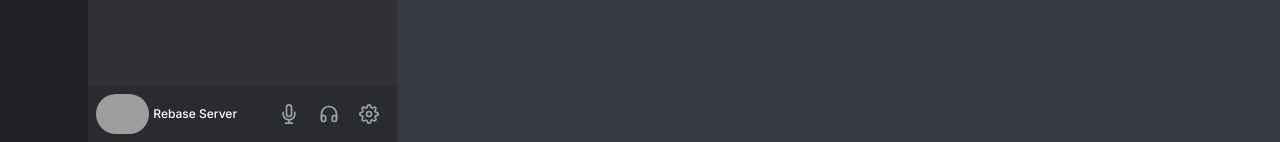
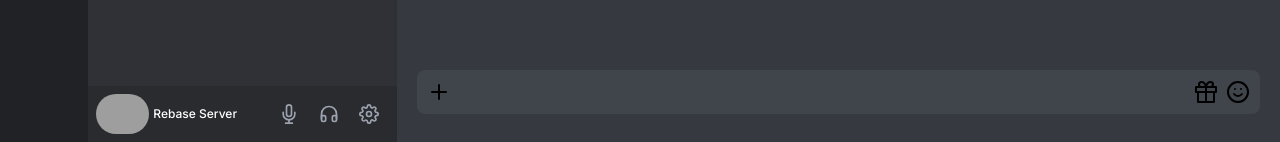
Before and after one commit to boanong/discord-clone, a Next.js app: page /Pages/channels in a window 1280 px wide. Shown: the part 658-800 px from the top of the page. Built offline with nearby package versions, Linux system fonts and the light colour scheme; grey boxes are pictures that could not be loaded.

Commit message:
Adding the chart section

```diff
--- a/src/app/Components/Organisms/Charts.tsx
+++ b/src/app/Components/Organisms/Charts.tsx
@@ -29,6 +29,27 @@ const Charts: NextPage<Props> = () => {
                         <HelpCircle className="icon" />
                     </div>
                 </header>
+                <main className="flex-grow overflow-y-scroll scrollbar-hide">
+
+                    {/* <MessageCircle /> */}
+
+                    <div className="pb-16" />
+                </main>
+                <div className="flex items-center p-2.5 bg-[#40444b] mx-5 mb-7 rounded-lg">
+                    <Plus className="icon mr-4" />
+                    <form className="flex-grow">
+                        <input
+                            type="text"
+                            placeholder=""
+                            className="bg-transparent focus:outline-none text-[#dcddde] w-full placeholder-[#72767d] text-sm"
+                        />
+                        <button hidden type="submit">
+                            Send
+                        </button>
+                    </form>
+                    <Gift className="icon mr-2" />
+                    <Smile className="icon" />
+                </div>
             </div>
         </div>
     )
```
